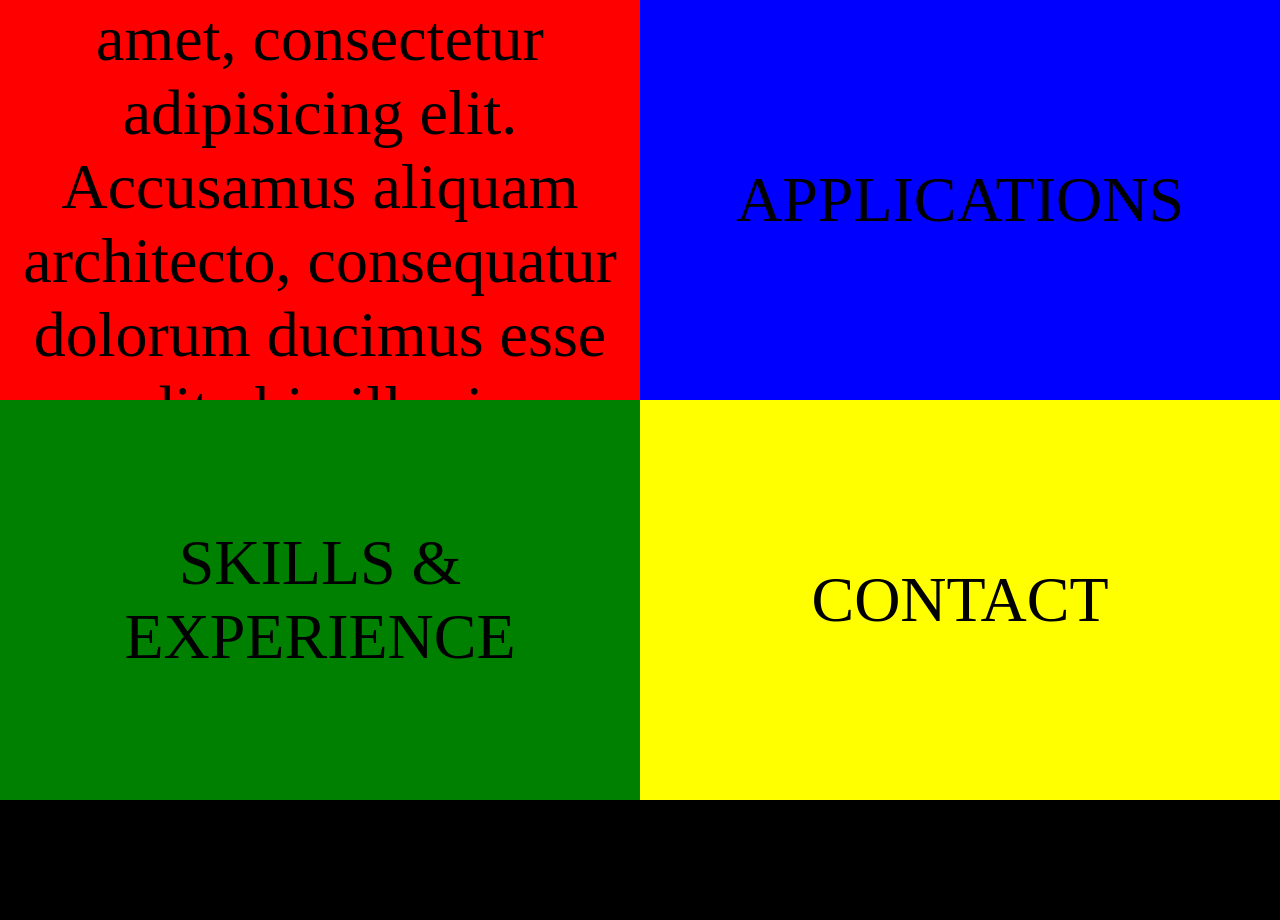
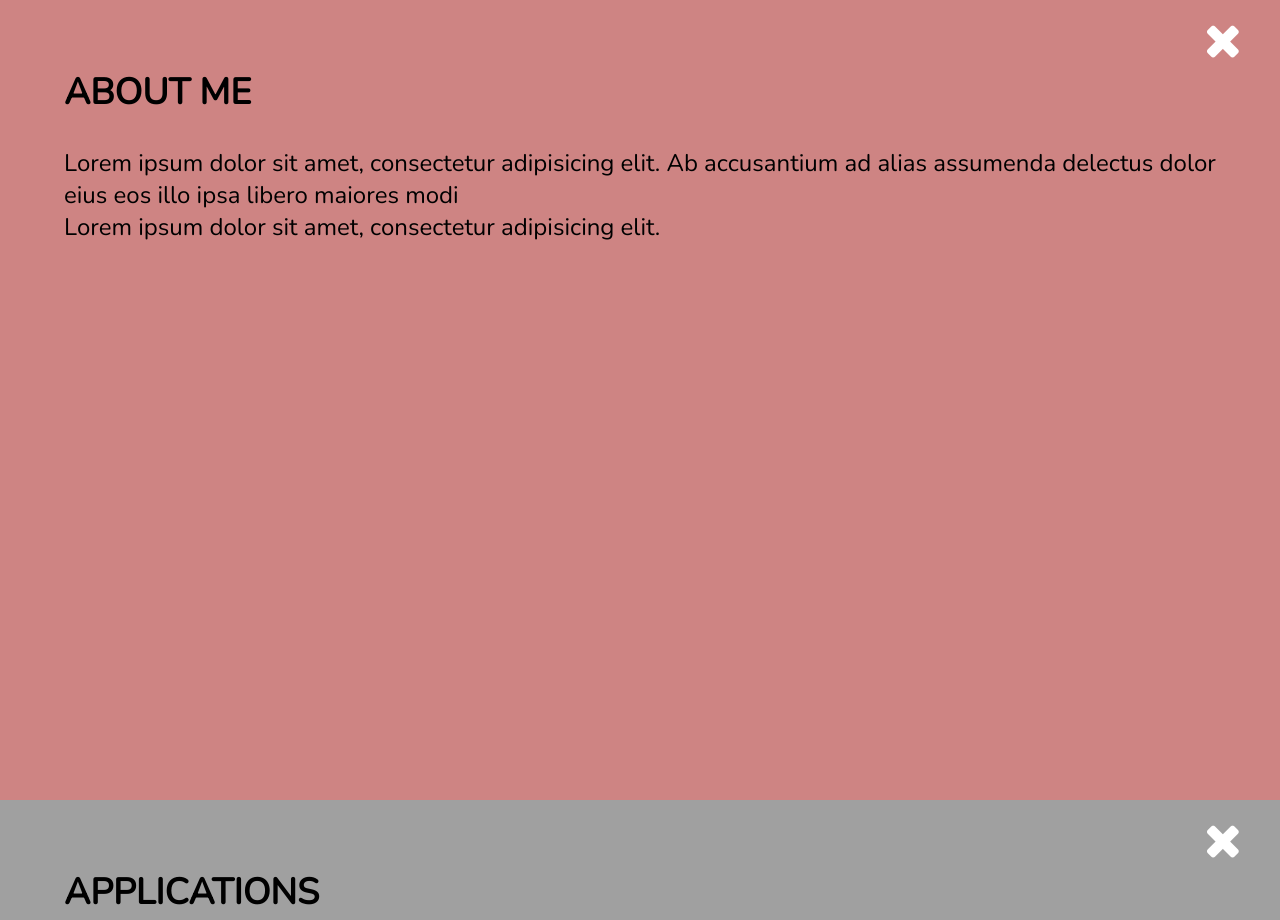
Before and after one commit to joshuabyun/portfolio, a plain HTML site: page index.html in a window 1280 px wide. Shown: the top 920 px of the page. Before the commit the page ends 816 px from the top, so only its background shows below. Drawn offline with nearby package versions, Linux system fonts and the light colour scheme.

Commit message:
basic static dom created

```diff
--- a/index.html
+++ b/index.html
@@ -2,29 +2,47 @@
 <html lang="en">
 <head>
     <meta charset="UTF-8">
+    <link rel="stylesheet" href="https://cdnjs.cloudflare.com/ajax/libs/font-awesome/4.6.3/css/font-awesome.css">
+    <link href="https://fonts.googleapis.com/css?family=Nunito" rel="stylesheet">
     <link rel="stylesheet" type="text/css" href="style.css">
     <script   src="https://code.jquery.com/jquery-3.1.0.slim.min.js"   integrity="sha256-cRpWjoSOw5KcyIOaZNo4i6fZ9tKPhYYb6i5T9RSVJG8="   crossorigin="anonymous"></script>
     <script src="structure.js"></script>
     <title>JOSHUA BYUN : WEB DEV</title>
 </head>
 <body>
-    <!--<nav id="headerDiv">JOSHUA BYUN</nav>-->
     <div id="contentContainer">
-        <section class="content" id="box1">
-            <div class="contentMaterial">JOSHUA BYUN
-                <h2>About Me</h2>
-                <div>Lorem ipsum dolor sit amet, consectetur adipisicing elit. Accusamus aliquam architecto, consequatur dolorum ducimus esse expedita hic illo, ipsam laboriosam maiores molestiae perspiciatis quam quasi ratione repudiandae, sapiente tenetur voluptas.</div>
-            </div>
-        </section>
-        <section class="content" id="box2">
-            <div class="contentMaterial">APPLICATIONS</div>
-        </section>
-        <section class="content" id="box3">
-            <div class="contentMaterial">SKILLS & EXPERIENCE</div>
-        </section>
-        <section class="content" id="box4">
-            <div class="contentMaterial">CONTACT</div>
-        </section>
+    <section class="content" id="aboutMe">
+        <h2>ABOUT ME</h2>
+        <span class="closeBtn fa fa-times fa-2x"></span>
+        <div>Lorem ipsum dolor sit amet, consectetur adipisicing elit. Ab accusantium ad alias assumenda delectus dolor eius eos illo ipsa libero maiores modi</div>
+        <div>Lorem ipsum dolor sit amet, consectetur adipisicing elit.</div>
+    </section>
+    <section class="content" id="application">
+        <h2>APPLICATIONS</h2>
+        <span class="closeBtn fa fa-times fa-2x"></span>
+        <div id="appList">
+            <div class="app1">123</div>
+            <div class="app2">456</div>
+            <div class="app3">123</div>
+            <div class="app4">465</div>
+            <div class="app5">123</div>
+        </div>
+    </section>
+    <section class="content" id="skill">
+        <h2>SKILLS & EXPERIENCE</h2>
+        <span class="closeBtn fa fa-times fa-2x"></span>
+        <div>my resume copy <span class="fa fa-file-pdf-o"></span></div>
+    </section>
+    <section class="content" id="contactMe">
+        <h2>CONTACT ME</h2>
+        <ul>
+            <li><span></span>byunsung89@gmail.com</li>
+            <li><span></span>GitHub</li>
+            <li></li>
+            <li></li>
+            <li></li>
+        </ul>
+    </section>
     </div>
 </body>
 </html>
--- a/style.css
+++ b/style.css
@@ -2,63 +2,61 @@ body{
     height:100vh;
     width:100vw;
     margin:0;
-    background-color: black;
+    background-color: #1b2426;
+    font-family: 'Nunito', sans-serif;
 }
 #contentContainer{
     height:100%;
     width:100%;
-    position: relative;
+    position:relative;
+    font-size: 3vh;
 }
 
-#box1{
-    top:0;
-    left:0;
-    background-color: red;
+.content{
+    padding:3% 5%;
+    box-sizing: border-box;
+    height:100%;
+    width:100%;
+    /*position: absolute;*/
+    position:relative;
 }
-#box2{
-    top:0;
-    right:0;
-    background-color: blue;
+#aboutMe{
+    background-color: #ce8483;
 }
-#box3{
-    bottom:0;
-    left:0;
-    background-color: green;
+#application{
+    background-color: #a0a0a0;
+}
+#skill{
+    background-color: #51BC9C;
+}
+#contactMe{
+    background-color: #edef7d;
+}
+.closeBtn{
+    color:white;
+    top:2%;
+    right:3%;
+    position:absolute;
+}
+
+#appList{
+    background-color: #edef7d;
+    position:relative;
+    height:50%;
+    width:100%;
+    font-size: 0;
+    /*margin:2% 0;*/
+}
+#appList > div{
+    position: relative;
+    display: inline-block;
+    height:100%;
+    width:20%;
+    font-size:initial;
+    padding:1%;
+    box-sizing: border-box;
+}
+#appList > div:hover{
+    background-color: white;
 
 }
-#box4{
-    bottom:0;
-    right:0;
-    background-color: yellow;
-}
-.content{
-    height:50%;
-    width:50%;
-    position: absolute;
-    opacity: 1;
-    transition: 1s;
-}
-.smallDiv{
-    height:0;
-    width:0;
-    opacity: 0;
-    transition: 1s;
-}
-.largerDiv{
-    height:100%;
-    width:100%;
-    transition: 1s;
-}
-.contentMaterial{
-    text-align: center;
-    display:block;
-    position:absolute;
-    width:100%;
-    top:50%;
-    font-size: 5vw;
-    transform:translate(0, -50%);
-}
-
-.contentMaterial *{
-
-}
```
